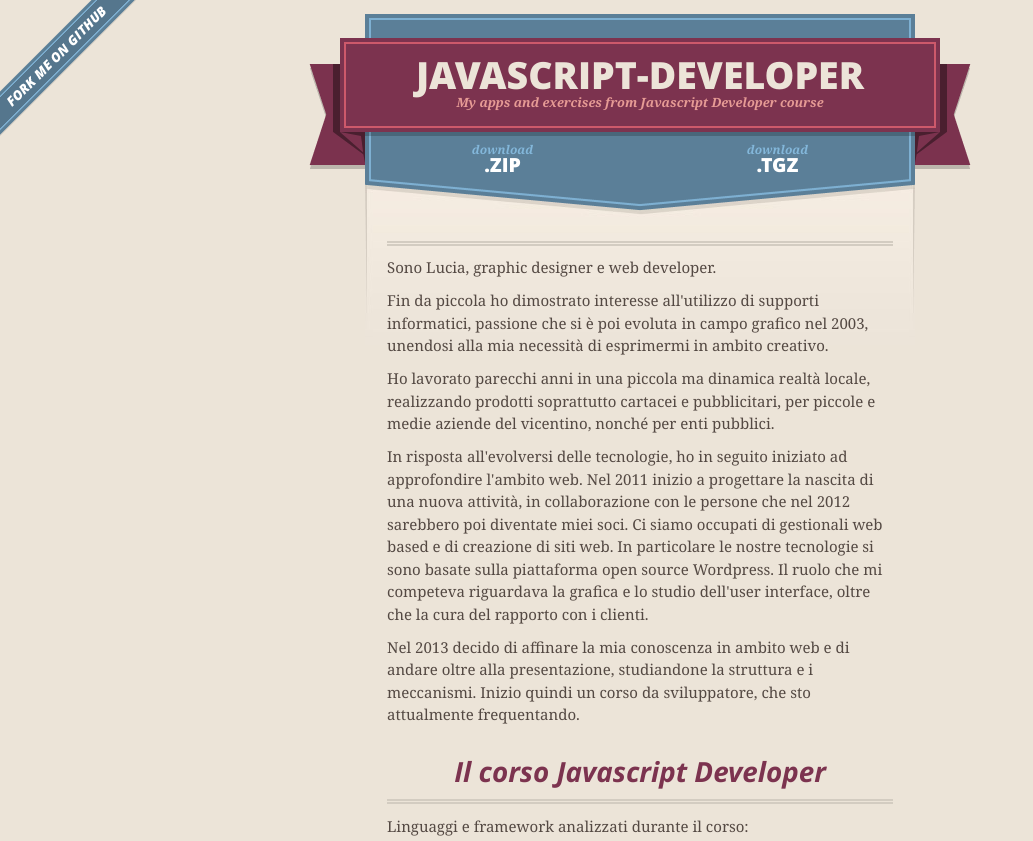
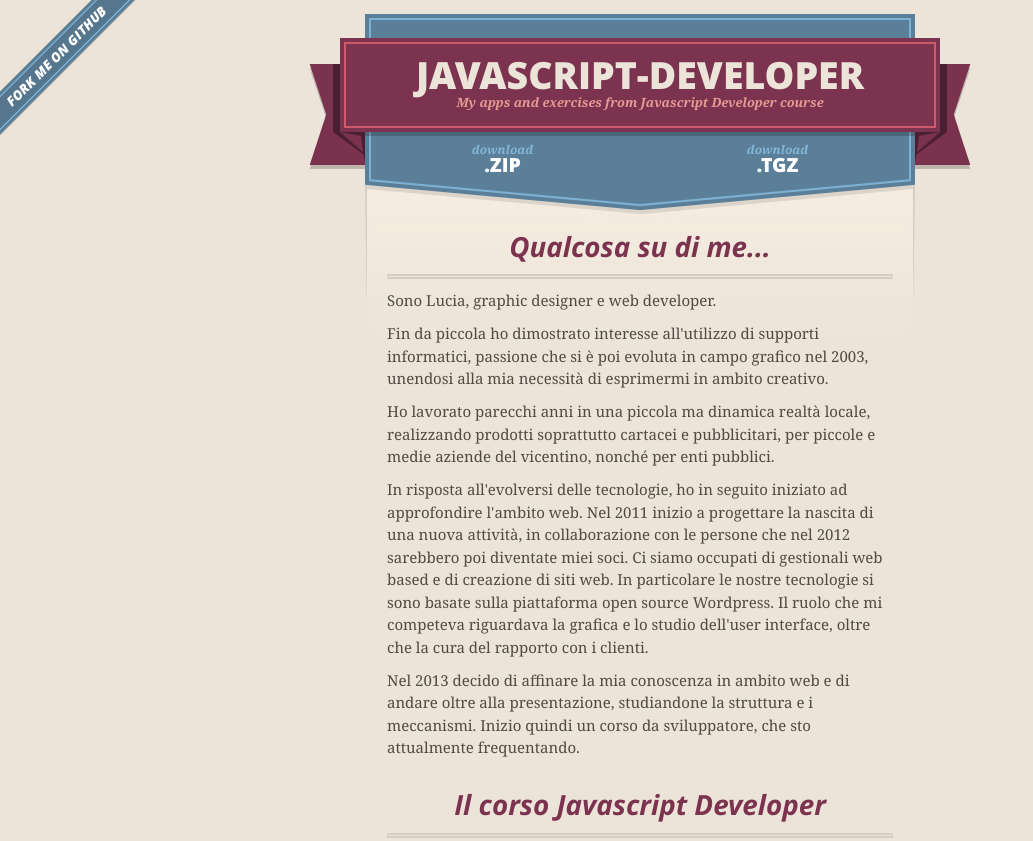
Before and after one commit to Lheannan/Javascript-Developer, a plain HTML site: page index.html in a window 1280 px wide. Shown: the top 841 px of the page, without its empty margins (0-1033 px from the left). Drawn offline with nearby package versions, Linux system fonts and the light colour scheme.

Commit message:
Update index.html

```diff
--- a/index.html
+++ b/index.html
@@ -48,7 +48,7 @@
       <section id="main_content">
 
 <h3>
-<a name="about-me" class="anchor" href="#about-me"><span class="octicon octicon-link"></span></a></h3>
+<a name="about-me" class="anchor" href="#about-me"><span class="octicon octicon-link"></span></a>Qualcosa su di me...</h3>
 <p>Sono Lucia, graphic designer e web developer.</p>
 <p>Fin da piccola ho dimostrato interesse all'utilizzo di supporti informatici,
 passione che si &egrave; poi evoluta in campo grafico nel 2003, unendosi alla mia necessit&agrave; di esprimermi in ambito creativo.</p>
```
